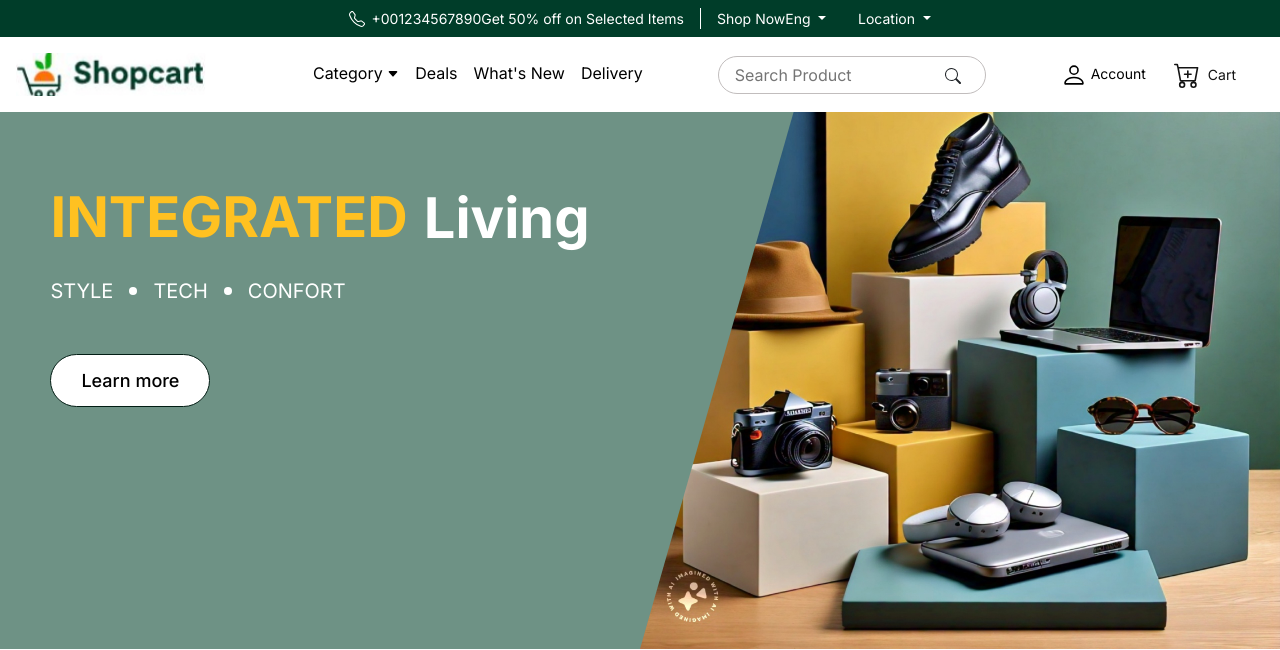
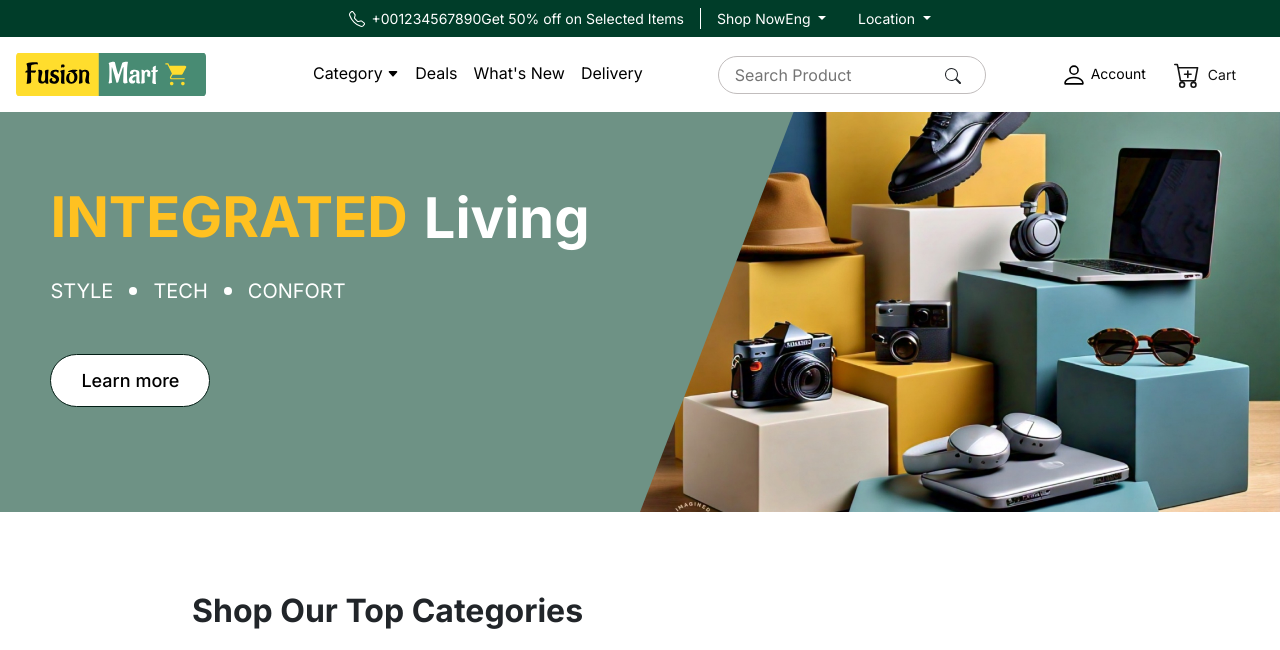
Before and after one commit to mshirsha/fusion-mart, a plain HTML site: page index.html in a window 1280 px wide. Shown: the top 650 px of the page. Drawn offline with nearby package versions, Linux system fonts and the light colour scheme.

Commit message:
added logo

```diff
--- a/index.html
+++ b/index.html
@@ -66,7 +66,7 @@
         <header>
             <div class="header-contents">
                 <div class="shopart-logo">
-                    <img src="./styles/media/logos/Rectangle 8 (2).jpg" alt="">
+                    <img src="./styles/media/logos/fusion-mart-logo.svg" alt="">
 
                 </div>
 
--- a/styles/sass/pages-style/landing-page.scss
+++ b/styles/sass/pages-style/landing-page.scss
@@ -5,7 +5,7 @@
     // grid-template-columns: 15% 1fr 15%;
     margin-bottom: 80px;
     // height: 620px !important;
-    min-height: 500px;
+    grid-template-rows: 400px;
     display: grid;
     grid-template-columns: 50% 50%;
     // background: url('https://d38b044pevnwc9.cloudfront.net/cutout-nuxt/enhancer/2.jpg');
@@ -16,7 +16,7 @@
         background: url('../media/images/banner2.jpg');
         background-repeat: no-repeat;
         background-size: cover;
-        min-height: 400px;
+
     }
 
     // @media(max-width:1656px) {
@@ -137,8 +137,7 @@
     }
 
     .banner-product-img {
-        height: 100%;
-        width: 100%;
+
         background-color: #6e9285;
 
         @media(max-width:1150px) {
```
Also changed, not shown: styles/media/logos/fusion-mart-logo.svg (added), styles/sass/amin.css, styles/sass/main.css, 2 other files.
